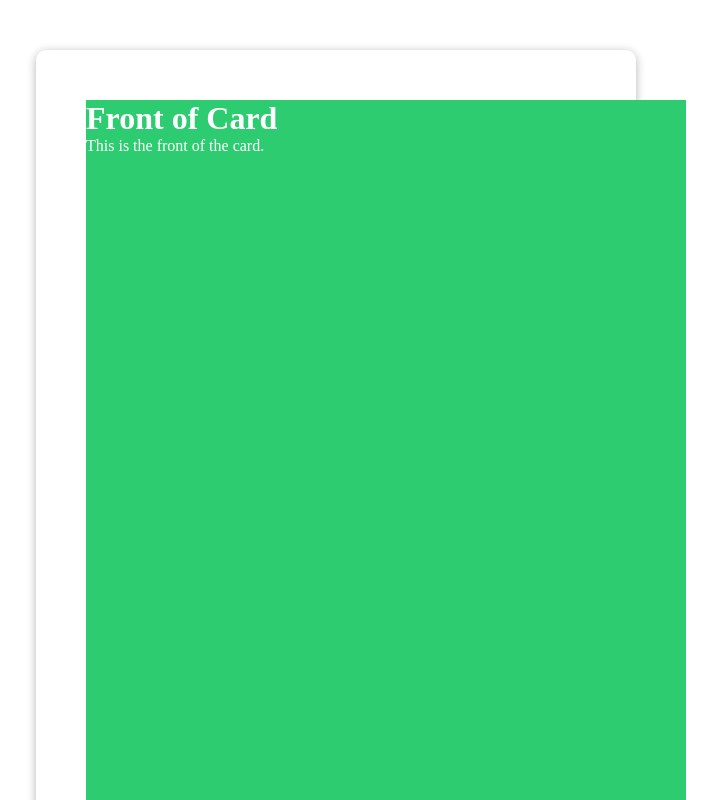
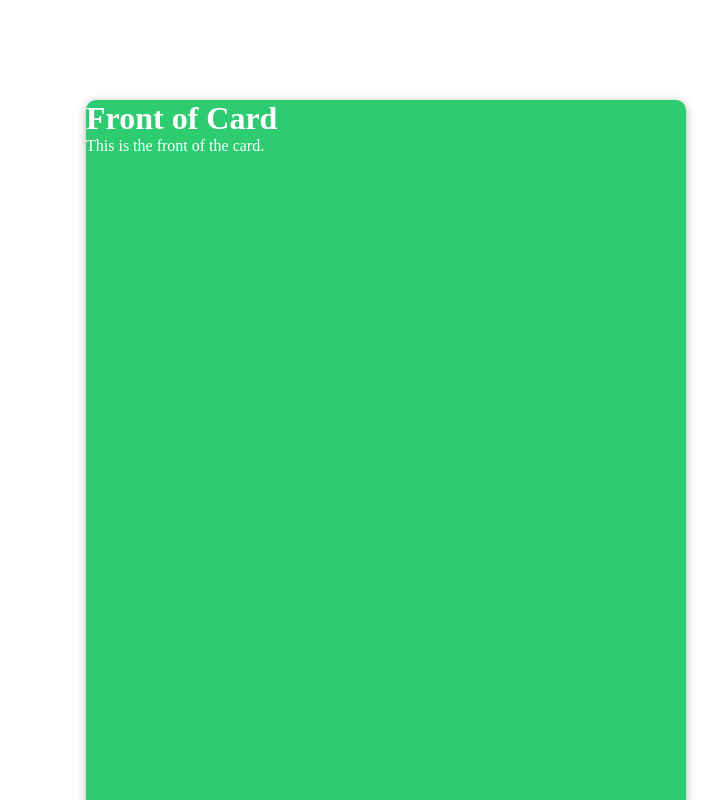
Before and after one commit to Reyli-BH/ColmillosFelices, a plain HTML site: page index.html in a window 1280 px wide. Shown: the top 800 px of the page, without its empty margins (54-775 px from the left). Drawn offline with Linux system fonts and the light colour scheme.

Commit message:
flip terminado

```diff
--- a/style.css
+++ b/style.css
@@ -16,6 +16,7 @@ main .container {
   justify-content: center;
   align-items: center;
   overflow-x: hidden;
+  margin-bottom: 50px;
   /*height: 100vh;*/
 }
 
@@ -24,14 +25,11 @@ main .container {
   max-width: 300px;
   height: 400px;
   margin: 20px;
-  padding: 20px;
-  background-color: white;
-  border-radius: 10px;
-  box-shadow: 0px 2px 10px rgba(0, 0, 0, 0.3);
+  padding: 0px;
+  background-color: transparent;
   transform: perspective(800px) rotateY(0deg);
   transition: all 0.5s ease;
   position: relative;
-  perspective: 800px;
 }
 
 .page:first-child {
@@ -52,7 +50,10 @@ main .container {
   width: 100%;
   height: 100%;
   backface-visibility: hidden;
-  transition: transform 0.6s ease;
+  transition: all 0.6s ease;
+  border-radius: 10px;
+  box-shadow: 0px 2px 10px rgba(0, 0, 0, 0.3);
+
 }
 
 .card-front {
@@ -66,14 +67,6 @@ main .container {
   color: white;
   transform: rotateY(180deg);
 }
-
-/*.page:hover .card-front {
-  transform: rotateY(180deg);
-}
-
-.page:hover .card-back {
-  transform: rotateY(0deg);
-}*/
 
 @media (min-width: 768px) {
   .page {
```
